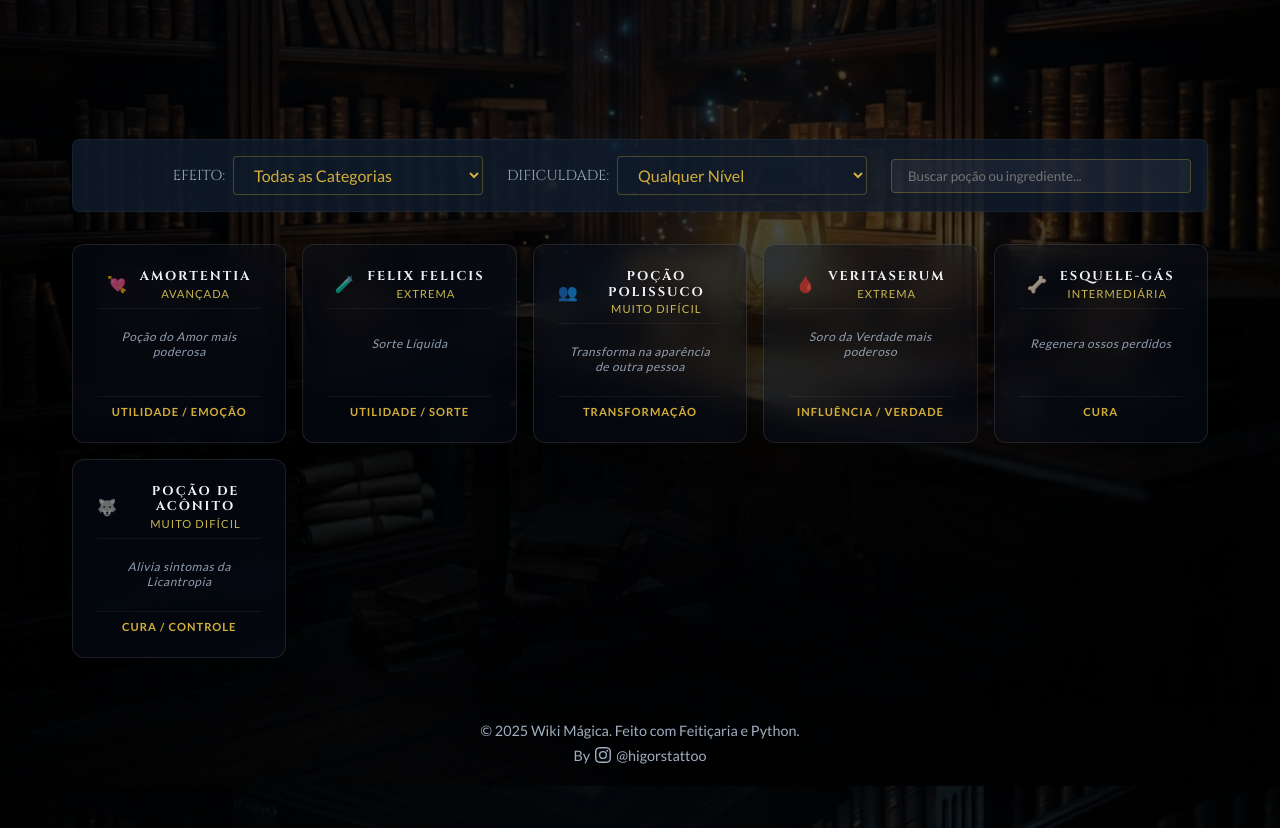
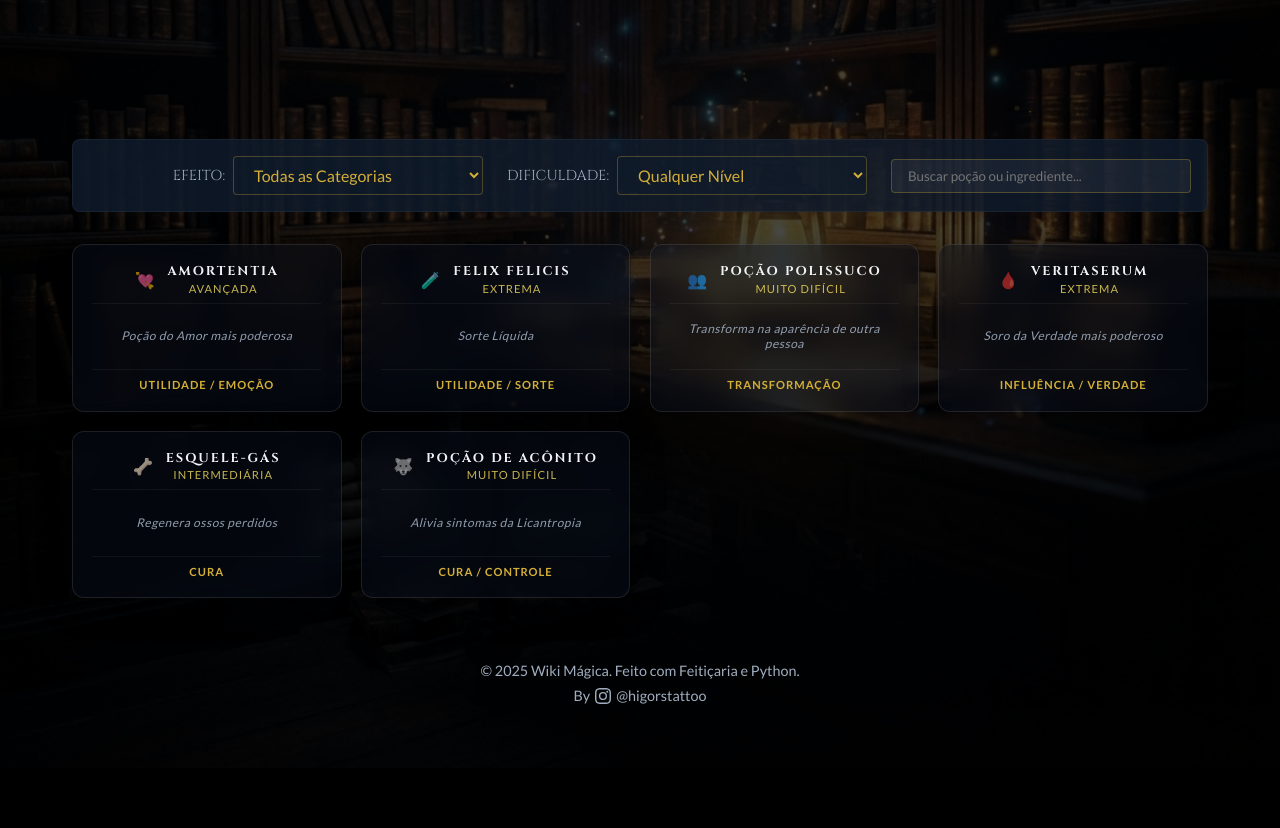
Before and after one commit to NewJhezz/o-mundo-magico, a Flask app: page /pocoes in a window 1280 px wide. Shown: the part 494-1322 px from the top of the page. After the commit the page ends 1198 px from the top, so only its background shows below. Run offline with Flask 3, Linux system fonts and the light colour scheme.

Commit message:
UI: Refine wand card proportions and affinity alignment

```diff
--- a/static/css/style.css
+++ b/static/css/style.css
@@ -129,12 +129,11 @@ h1 {
     transform: translateY(-2px);
 }
 
-/* Grid Compacto */
+/* Grid Compacto (Ajustado para Varinhas mais horizontais) */
 .woods-grid {
     display: grid;
-    /* Grid um pouco mais largo para caber nomes (min 180px) */
-    grid-template-columns: repeat(auto-fill, minmax(180px, 1fr));
-    gap: 1rem;
+    grid-template-columns: repeat(auto-fill, minmax(250px, 1fr));
+    gap: 1.2rem;
 }
 
 /* Cards */
@@ -142,7 +141,8 @@ h1 {
     background: rgba(8, 16, 30, 0.4);
     backdrop-filter: blur(12px);
     border: var(--glass-border);
-    padding: 1.5rem;
+    padding: 1.2rem;
+    /* Menor padding vertical */
     text-align: left;
     border-radius: 12px;
     position: relative;
@@ -150,7 +150,9 @@ h1 {
     box-shadow: 0 8px 32px rgba(0, 0, 0, 0.4);
     display: flex;
     flex-direction: column;
-    gap: 1rem;
+    gap: 0.8rem;
+    /* Menor gap para economizar espaço vertical */
+    min-height: auto;
 }
 
 .wood-card:hover {
@@ -202,6 +204,9 @@ h1 {
     justify-content: center !important;
     align-items: center !important;
     width: 60% !important;
+    padding: 0 8px !important;
+    /* Espaço de segurança para não bater nos ícones/raridade */
+    box-sizing: border-box !important;
 }
 
 .wand-header>div:last-child {
@@ -446,8 +451,12 @@ h1 {
     text-align: center;
     min-height: 2.5rem;
     display: flex;
+    flex-direction: row;
+    /* Ícones lado a lado conforme solicitado */
     justify-content: center;
     align-items: center;
+    gap: 1.5rem;
+    /* Espaço entre ícones de afinidade */
     padding: 0 0.5rem;
     line-height: 1.2;
 }
@@ -455,7 +464,8 @@ h1 {
 /* Tamanho Magnificado para Varinhas (Específico Madeiras) */
 .wood-card:not(.creature-card):not(.potion-card):not(.spell-card) .wood-affinity {
     font-size: 3.5rem;
-    margin: 1rem 0;
+    margin: 0.5rem 0;
+    /* Margin ajustada */
 }
 
 /* Estilo Exclusivo de "Elegância" para Poções */
```
